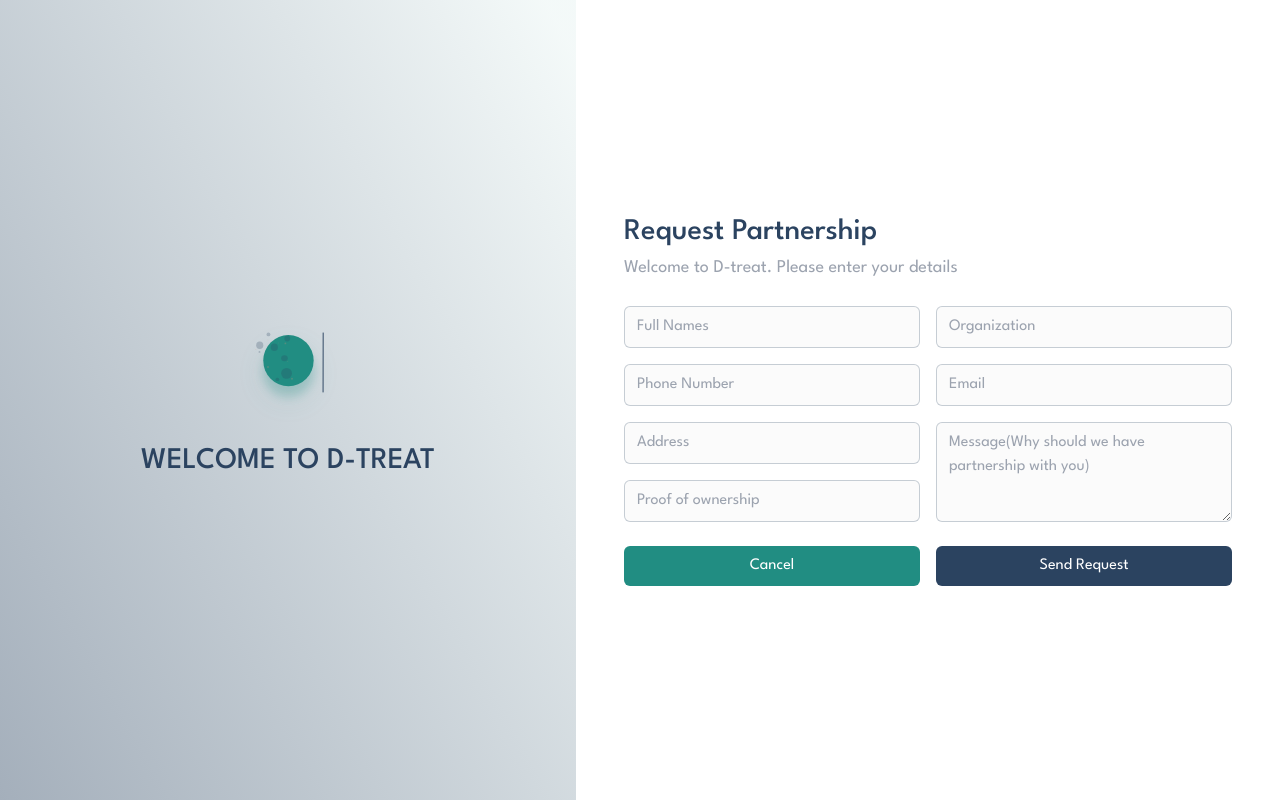
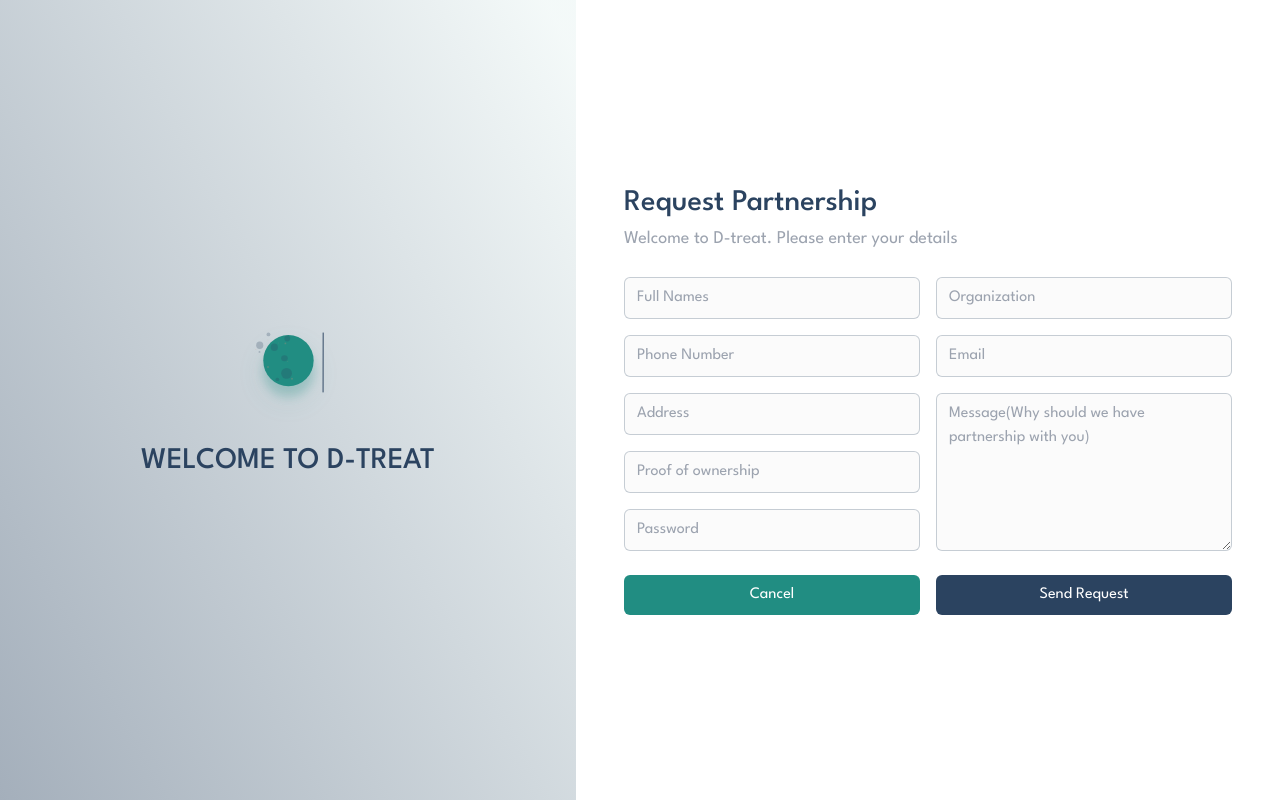
Before and after one commit to d-treat/frontend, a Next.js app: page /request-partnership in a window 1280 px wide. Built offline with nearby package versions, Linux system fonts and the light colour scheme.

Commit message:
add: password request-partnership

```diff
--- a/src/components/forms/FormInput.tsx
+++ b/src/components/forms/FormInput.tsx
@@ -30,7 +30,7 @@ const FormInput: React.FC<Props> = ({ primary, textarea, placeholder, value, typ
         placeholder={placeholder}
         className={`form-input${primary ? ' primary' : ''}`}
         value={value}
-        rows={3}
+        rows={4}
       />
     );
   }
--- a/src/pages/request-partnership.tsx
+++ b/src/pages/request-partnership.tsx
@@ -18,6 +18,7 @@ const RequestPartnership = () => {
     address: string;
     numberOfEmployees: string;
     message: string;
+    password: string;
     proofOfOwnership: File | null;
   }>({
     fullNames: '',
@@ -26,6 +27,7 @@ const RequestPartnership = () => {
     email: '',
     address: '',
     message: '',
+    password: '',
     numberOfEmployees: '',
     proofOfOwnership: null
   });
@@ -38,6 +40,7 @@ const RequestPartnership = () => {
       email: '',
       address: '',
       message: '',
+      password: '',
       numberOfEmployees: '',
       proofOfOwnership: null
     })
@@ -96,6 +99,7 @@ const RequestPartnership = () => {
                 }
               })}
             />
+
             <div className='col-span-2 grid grid-cols-2 gap-4'>
               <div className='w-full flex flex-col gap-4'>
                 <FormInput placeholder='Address' value={formData.phoneNumber} type='text'
@@ -113,6 +117,14 @@ const RequestPartnership = () => {
                   }
                 }
                 )} />
+                <FormInput placeholder='Password' value={formData.password} type='password'
+              onChange={(e) => setFormData((prev) => {
+                return {
+                  ...prev,
+                  paswword: e.target.value
+                }
+              })}
+            />
               </div>
 
               <FormInput placeholder='Message(Why should we have partnership with you)' value={formData.message} textarea
```
